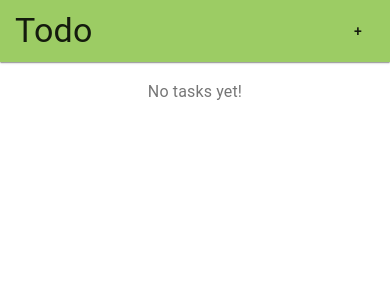
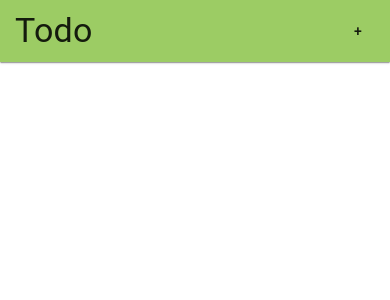
Before and after one commit to jh97uk/todo-react, a React (Create React App) app: page / in a window 390 px wide. Shown: the top 300 px of the page. Built offline with nearby package versions, Linux system fonts and the light colour scheme.

Commit message:
Made list scrollable

```diff
--- a/src/App.js
+++ b/src/App.js
@@ -26,6 +26,15 @@
       marginTop:0,
       borderRadius:0,
       height:'100%'
+    }
+  },
+  itemList:{
+    maxHeight:288,
+    overflowY:'scroll',
+    marginTop:2,
+    [theme.breakpoints.down('sm')]:{
+      maxHeight:'unset',
+      minHeight:'100%'
     }
   }
 });
@@ -105,9 +114,12 @@
             <div style={{flexGrow:1}}></div>
             <Button onClick={this.onAddTaskClick}>+</Button>
           </Paper>
-          {this.state.tasks.reverse().map((task, index)=>{
-            return <TaskItem task={task} taskDone={this.onTaskCheckedDone} key={index} delete={this.deleteTask}/>
-          })}
+          <div className={classes.itemList}>
+            {this.state.tasks.reverse().map((task, index)=>{
+              return <TaskItem task={task} taskDone={this.onTaskCheckedDone} key={index} delete={this.deleteTask}/>
+            })}
+          </div>
+
 
           {this.state.tasks.length > 0 ? '' :
           <CardContent>
```
